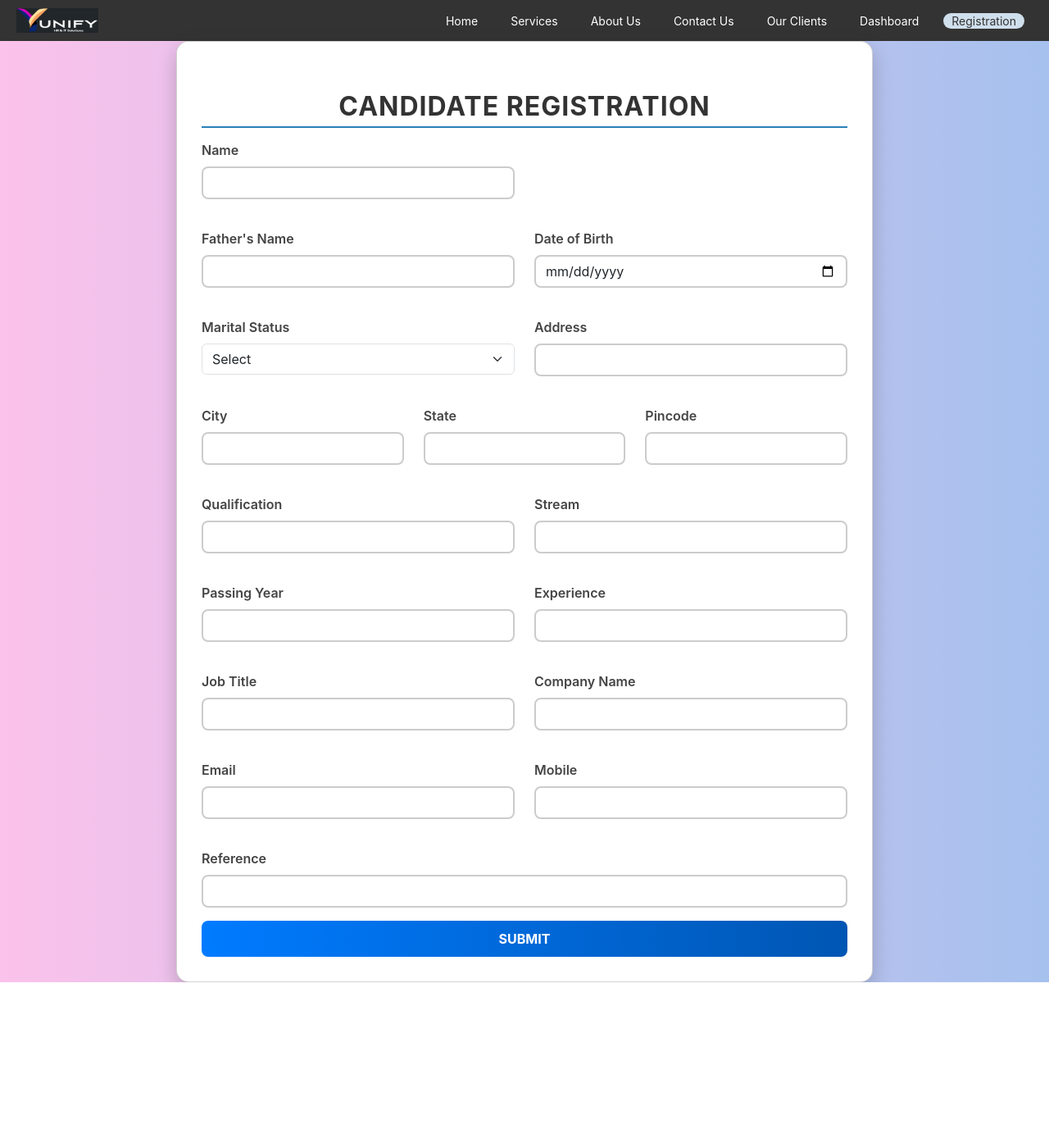
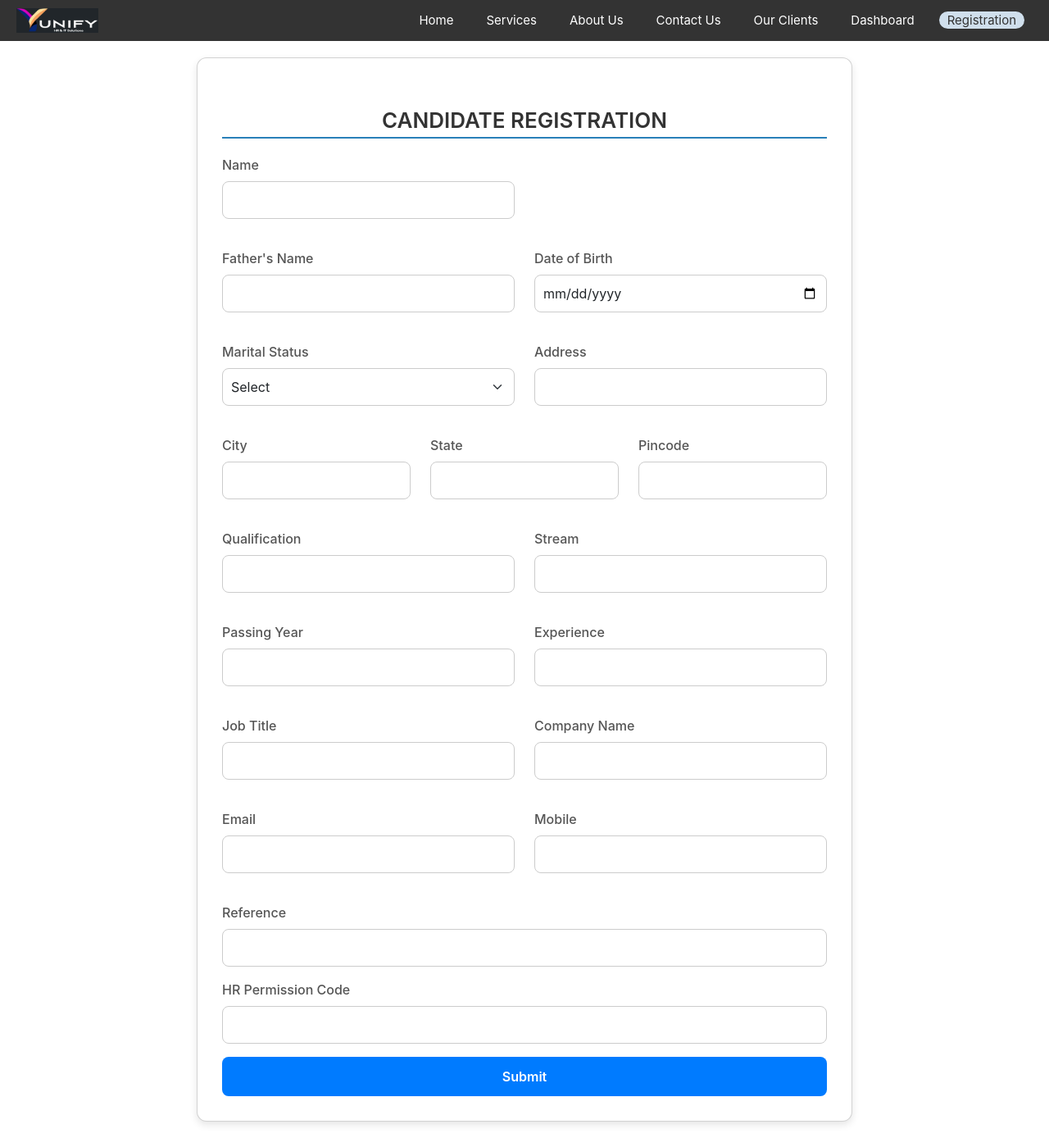
Before and after one commit to piyushsalvi7898/frontend-repo, a React (Create React App) app: page /registration-form in a window 1280 px wide. Shown: the whole page at 82% size. Before the commit the page ends 1198 px from the top, so only its background shows below. Built offline with nearby package versions, Linux system fonts and the light colour scheme; no server answers.

Commit message:
Registration Form ready to deploy

```diff
--- a/src/css/Registration.css
+++ b/src/css/Registration.css
@@ -1,139 +1,94 @@
-/* General styles */
-body {
-    background: linear-gradient(to right, #fbc2eb, #a6c1ee);
-    font-family: "Poppins", sans-serif;
-  }
+
 
 /* Container */
-  .container {
+.registration-container {
   display: flex;
   justify-content: center;
   align-items: center;
   min-height: 100vh;
+  padding: 20px;
 }
 
-  /* Card Styling */
-  .card {
-    max-width: 850px;
+/* Card */
+.registration-card {
   width: 100%;
-    border-radius: 15px;
-    box-shadow: 0px 10px 25px rgba(0, 0, 0, 0.2);
+  max-width: 800px;
+  padding: 30px;
   background: #fff;
-    padding: 30px;
-    animation: fadeIn 1s ease-in-out;
+  border-radius: 12px;
+  box-shadow: 0px 4px 10px rgba(0, 0, 0, 0.1);
+  animation: fadeIn 0.5s ease-in-out;
 }
 
 /* Form Title */
-  h2 {
+.registration-title {
   text-align: center;
-    font-weight: 700;
+  font-size: 26px;
+  font-weight: 600;
   color: #333;
-    text-transform: uppercase;
-    letter-spacing: 1px;
-    margin-bottom: 15px;
-  }
-
-  /* Labels */
-  label {
-    font-weight: 600;
-    color: #444;
+  margin-bottom: 20px;
 }
 
 /* Input Fields */
 .form-control {
   border-radius: 8px;
-    border: 2px solid #ccc;
-    transition: 0.3s ease-in-out;
+  border: 1px solid #ccc;
+  padding: 10px;
+  transition: all 0.3s ease;
 }
 
 .form-control:focus {
   border-color: #007bff;
-    box-shadow: 0px 0px 8px rgba(0, 123, 255, 0.5);
+  box-shadow: 0px 0px 8px rgba(0, 123, 255, 0.2);
 }
 
-  /* Applicant Photo Box */
-  .photo-box {
-    width: 130px;
-    height: 150px;
-    border: 2px dashed #888;
-    display: flex;
-    align-items: center;
-    justify-content: center;
-    text-align: center;
-    font-size: 14px;
-    font-weight: 600;
-    color: #888;
-    background: #f8f9fa;
-    margin-bottom: 10px;
-    border-radius: 10px;
-    transition: 0.3s;
+/* Labels */
+.form-label {
+  font-weight: 500;
+  color: #555;
 }
 
-  .photo-box:hover {
-    border-color: #007bff;
-    background: #e0eaff;
+/* Select Dropdown */
+.form-select {
+  border-radius: 8px;
+  border: 1px solid #ccc;
+  padding: 10px;
 }
 
-  /* Upload Input */
-  input[type="file"] {
-    font-size: 14px;
+/* Submit Button */
+.submit-btn {
+  width: 100%;
+  padding: 12px;
+  font-size: 16px;
+  font-weight: 600;
+  background: #007bff;
+  border: none;
+  border-radius: 8px;
+  color: #fff;
+  transition: all 0.3s ease;
 }
 
-  /* Button Styling */
-  .btn-primary {
-    width: 100%;
-    background: linear-gradient(to right, #007bff, #0056b3);
-    border: none;
-    border-radius: 8px;
-    font-size: 16px;
-    padding: 10px;
-    transition: 0.3s;
-    font-weight: bold;
-    text-transform: uppercase;
+.submit-btn:hover {
+  background: #0056b3;
 }
 
-  .btn-primary:hover {
-    background: linear-gradient(to right, #0056b3, #004494);
-    transform: scale(1.03);
+/* HR Permission Code Field */
+.form-control[type="password"] {
+  letter-spacing: 2px;
 }
 
-  /* Notes Section */
-  h5 {
-    color: #d9534f;
-    font-size: 16px;
-    margin-top: 15px;
-    font-weight: bold;
-  }
-
-  ul {
-    list-style-type: square;
-    padding-left: 20px;
-  }
-
-  ul li {
-    color: #555;
-    font-size: 14px;
-    margin-bottom: 5px;
-  }
-
-  /* Responsive Styles */
+/* Responsive Design */
 @media (max-width: 768px) {
-    .card {
+  .registration-card {
     padding: 20px;
   }
 
-    .photo-box {
-      width: 100px;
-      height: 120px;
-    }
-
-    .btn-primary {
-      font-size: 14px;
-      padding: 8px;
+  .registration-title {
+    font-size: 22px;
   }
 }
 
-  /* Animation */
+/* Smooth Fade-in Animation */
 @keyframes fadeIn {
   from {
     opacity: 0;
--- a/src/pages/RegistrationForm .js
+++ b/src/pages/RegistrationForm .js
@@ -27,6 +27,8 @@ const RegistrationForm = () => {
   });
 
   const [isSubmitting, setIsSubmitting] = useState(false);
+  const [hrPermissionCode, setHrPermissionCode] = useState(""); //add
+
   const backendURL = "https://backend-repo-q9e4.onrender.com";
 
   useEffect(() => {
@@ -63,14 +65,12 @@ const RegistrationForm = () => {
   const generatePDF = () => {
     const doc = new jsPDF();
 
-  // Company Header
+    // Company Header - Centered
     doc.setFont("helvetica", "bold");
     doc.setFontSize(20);
-  doc.text("Yunify HR & IT Solution Pvt. Ltd.", 20, 20);
-
-  doc.setFontSize(12);
-  doc.setFont("helvetica", "italic");
-  doc.text("Empowering Talent & Technology", 20, 28);
+    const headerText = "Yunify HR & IT Solution Pvt. Ltd.";
+    const textWidth = doc.getTextWidth(headerText);
+    doc.text(headerText, (doc.internal.pageSize.width - textWidth) / 2, 20);
 
     // Line separator
     doc.setLineWidth(0.5);
@@ -83,25 +83,14 @@ const generatePDF = () => {
     const fields = [
       ["Unique ID", formData.uniqueId],
       ["Name", formData.name],
-    ["Father's Name", formData.fatherName],
       ["Date of Birth", formData.dob],
-    ["Marital Status", formData.maritalStatus],
-    ["Address", formData.address],
-    ["City", formData.city],
-    ["State", formData.state],
-    ["Pincode", formData.pincode],
       ["Qualification", formData.qualification],
-    ["Stream", formData.stream],
-    ["Passing Year", formData.passingYear],
-    ["Experience", formData.experience],
-    ["Job Title", formData.jobTitle],
-    ["Company Name", formData.companyName],
       ["Email", formData.email],
       ["Mobile", formData.mobile],
       ["Reference", formData.reference],
     ];
 
-  let y = 40; // Initial Y position for the text
+    let y = 45; // Initial Y position for the text
 
     fields.forEach(([label, value]) => {
       doc.setFont("helvetica", "bold");
@@ -125,22 +114,31 @@ const generatePDF = () => {
     doc.text("For any further assistance, feel free to reach out to us at:", 20, y + 24);
 
     doc.setFont("helvetica", "bold");
-  doc.text(" Email: contact@yunify.in  |    Contact:  +91 94248-06680", 20, y + 32);
+    doc.text("Email: contact@yunify.in  |  Contact: +91 94248-06680", 20, y + 32);
 
     doc.save(`Candidate_Receipt_${formData.uniqueId}.pdf`);
   };
 
 
 
+
   // ===============================
   const handleSubmit = async (e) => {
     e.preventDefault();
+
+    // HR Permission Code Validation
+    const validHRCode = "admin@123"; // Change this to the actual HR code logic
+    if (hrPermissionCode !== validHRCode) {
+      alert("Invalid HR Permission Code. Please enter the correct code.");
+      return;
+    }
+
     setIsSubmitting(true);
     try {
       const response = await fetch(`${backendURL}/api/candidates`, {
         method: "POST",
         headers: { "Content-Type": "application/json" },
-        body: JSON.stringify(formData),
+        body: JSON.stringify({ ...formData, hrPermissionCode }), //  Send HR Code to Backend
       });
 
       if (response.ok) {
@@ -149,12 +147,25 @@ const generatePDF = () => {
         fetchUniqueId();
         setFormData(prev => ({
           ...prev, uniqueId: prev.uniqueId,
-          name: "", fatherName: "", dob: "", maritalStatus: "",
-          address: "", city: "", state: "", pincode: "",
-          qualification: "", stream: "", passingYear: "",
-          experience: "", jobTitle: "", companyName: "",
-          email: "", mobile: "", reference: "",
+          name: "",
+          fatherName: "",
+          dob: "",
+          maritalStatus: "",
+          address: "",
+          city: "",
+          state: "",
+          pincode: "",
+          qualification: "",
+          stream: "",
+          passingYear: "",
+          experience: "",
+          jobTitle: "",
+          companyName: "",
+          email: "",
+          mobile: "",
+          reference: "",
         }));
+        setHrPermissionCode(""); //  Reset HR Permission Code Field
       } else {
         alert("Error registering candidate. Please check required fields.");
       }
@@ -301,6 +312,20 @@ const generatePDF = () => {
             <Form.Control type="text" name="reference" value={formData.reference} onChange={handleChange} />
           </Form.Group>
 
+
+          <Form.Group className="mb-3">
+            <Form.Label>HR Permission Code</Form.Label>
+            <Form.Control
+              type="password"
+              name="hrPermissionCode"
+              value={hrPermissionCode}
+              onChange={(e) => setHrPermissionCode(e.target.value)}
+              required
+            />
+          </Form.Group>
+
+
+
           <Button variant="primary" type="submit" className="submit-btn" disabled={isSubmitting}>
             {isSubmitting ? "Submitting..." : "Submit"}
           </Button>
```
Lines whose indentation alone changed are shown as unchanged.
